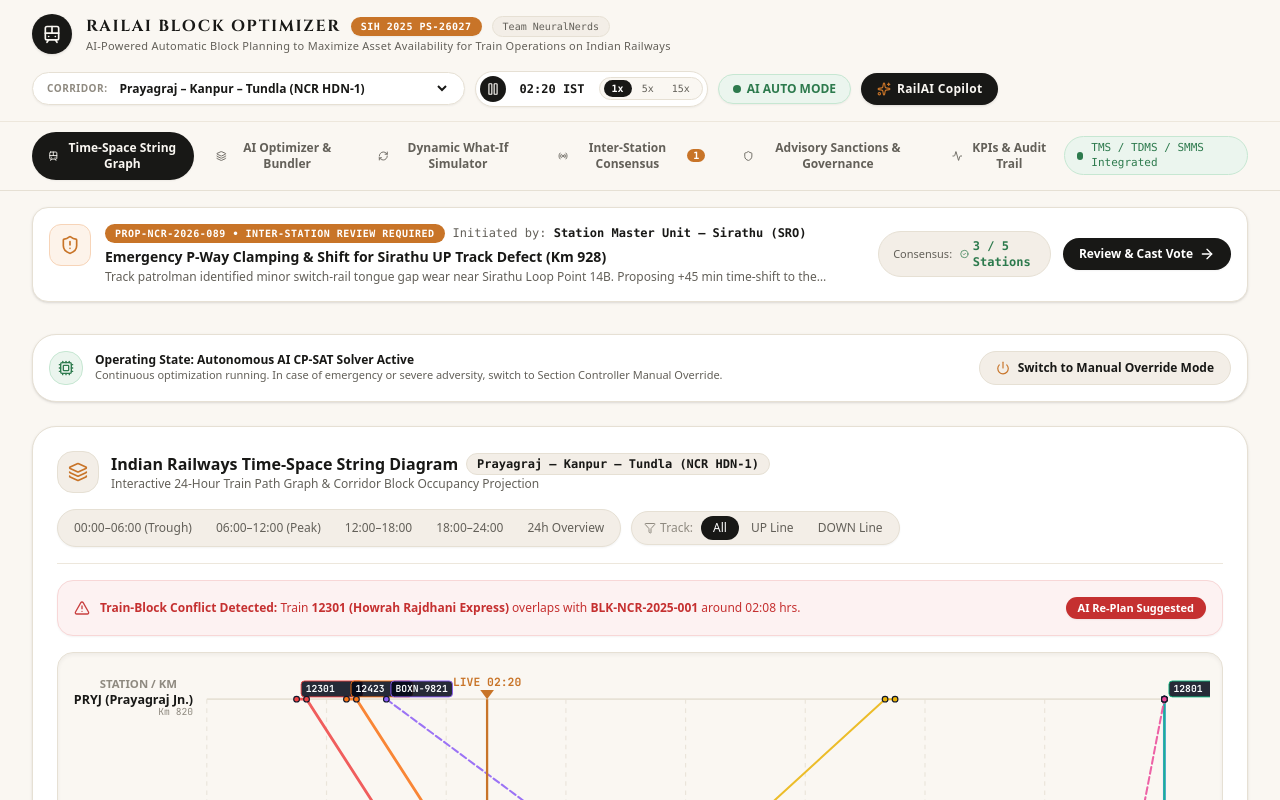
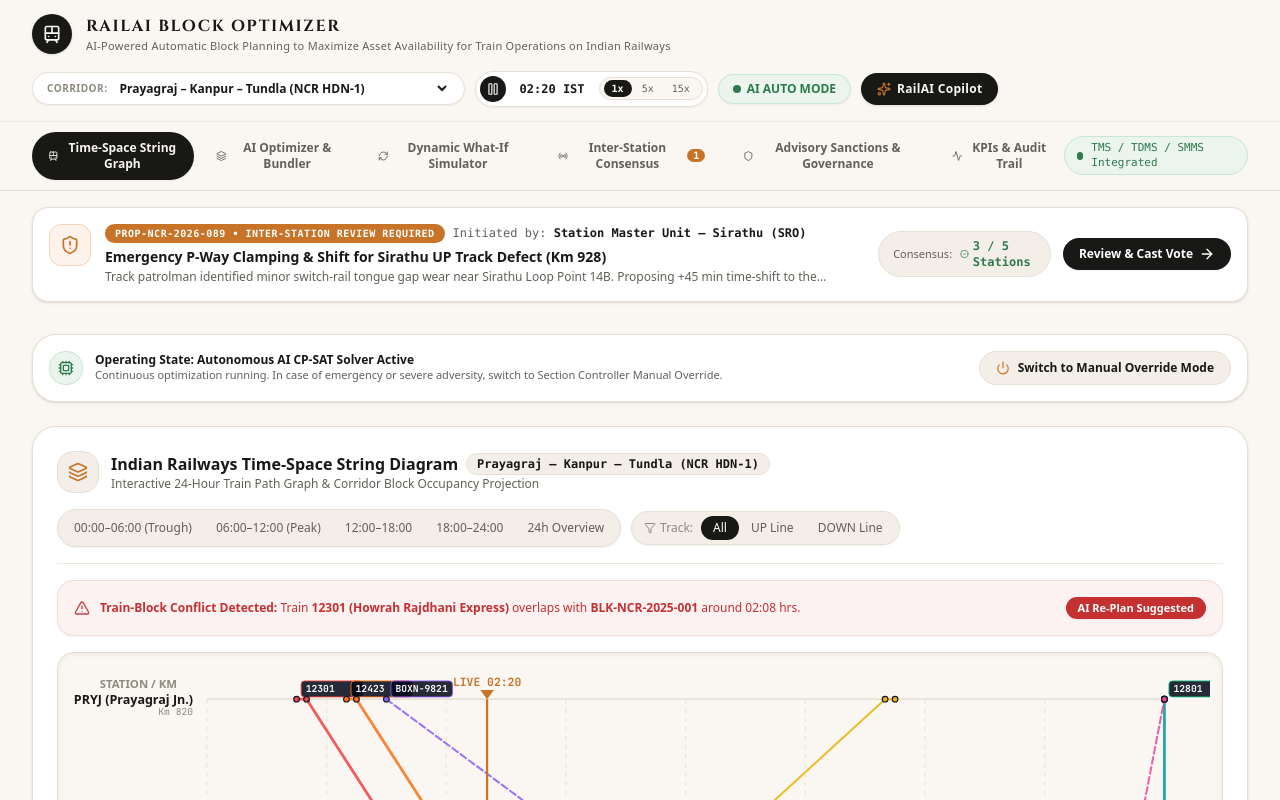
Before and after one commit to Rumpakoley/RailAI-Block-Optimizer, a React (Vite) app: page / in a window 1280 px wide. Shown: the top 800 px of the page. Built offline with nearby package versions, Linux system fonts and the light colour scheme.

Commit message:
chore: remove SIH 2025 PS-26027 and Team NeuralNerds badges from header

```diff
--- a/src/components/Header.tsx
+++ b/src/components/Header.tsx
@@ -52,12 +52,6 @@ export const Header: React.FC<HeaderProps> = ({
               <h1 className="text-base font-cinzel font-bold tracking-widest text-[#181816] uppercase">
                 RailAI Block Optimizer
               </h1>
-              <span className="text-[10px] font-bold px-2.5 py-0.5 rounded-full bg-[#C87428] text-white tracking-wider uppercase font-mono shadow-xs">
-                SIH 2025 PS-26027
-              </span>
-              <span className="text-[10px] text-[#636059] font-mono hidden sm:inline-block bg-[#F3EEE7] px-2.5 py-0.5 rounded-full border border-[#E6E0D4]">
-                Team NeuralNerds
-              </span>
             </div>
             <p className="text-[11px] text-[#636059] font-medium tracking-wide">
               AI-Powered Automatic Block Planning to Maximize Asset Availability for Train Operations on Indian Railways
```
